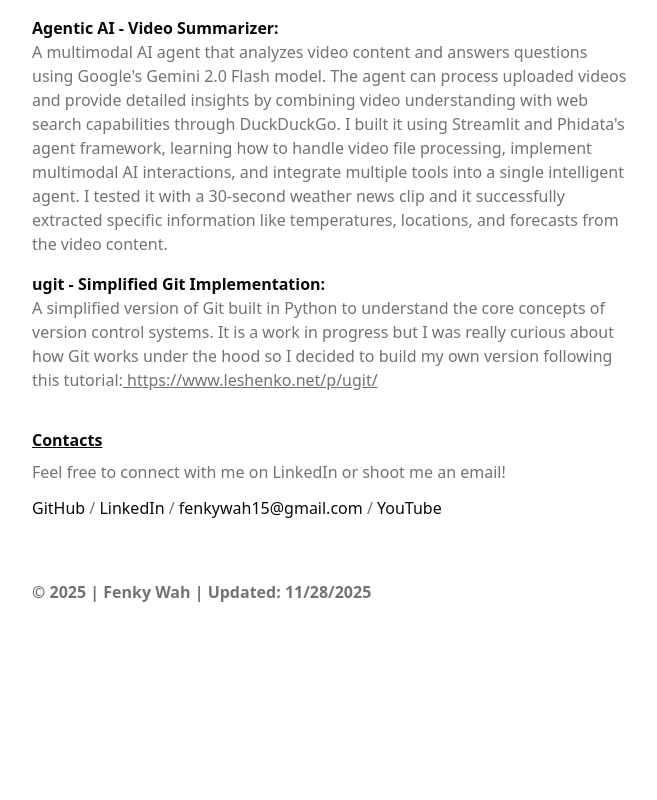
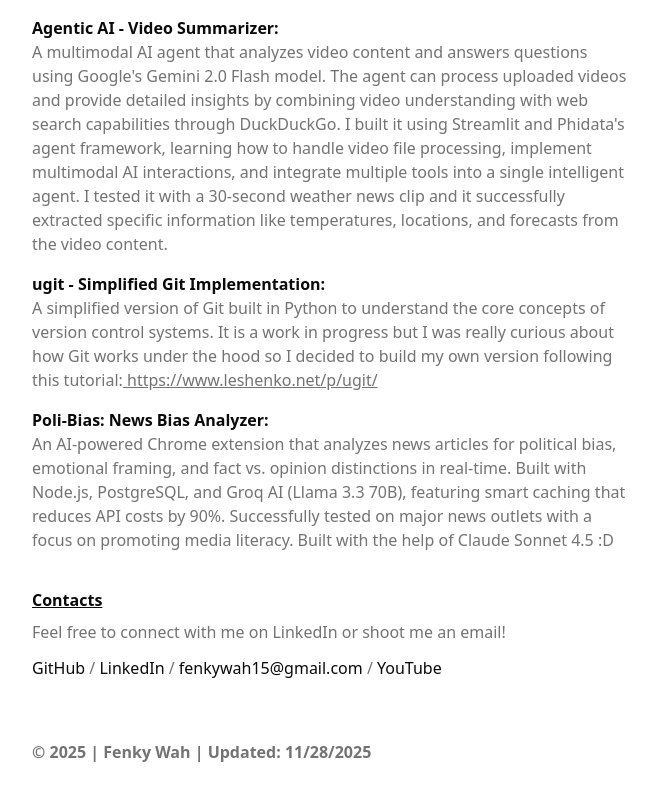
Before and after one commit to fenkur/my_portfolio, a Next.js app: page / in a window 1280 px wide. Shown: the part 1617-2417 px from the top of the page, without its empty margins (308-965 px from the left). Before the commit the page ends 2265 px from the top, so only its background shows below. Built offline with nearby package versions, Linux system fonts and the light colour scheme.

Commit message:
added new project

```diff
--- a/app/page.tsx
+++ b/app/page.tsx
@@ -115,6 +115,14 @@
               <Link href='https://www.leshenko.net/p/ugit/' className="underline hover:text-primary"> https://www.leshenko.net/p/ugit/</Link>
             </p>
 
+            <Link href='https://github.com/fenkur/poli-bias' className="hover:text-primary transition-colors">
+              <h1 className="font-semibold">Poli-Bias: News Bias Analyzer:</h1>
+            </Link>
+            <p className="text-muted-foreground">
+              An AI-powered Chrome extension that analyzes news articles for political bias, emotional framing, and fact vs. opinion distinctions in real-time. Built with Node.js, PostgreSQL, and Groq AI (Llama 3.3 70B), featuring smart caching that reduces API costs by 90%.
+              Successfully tested on major news outlets with a focus on promoting media literacy. Built with the help of Claude Sonnet 4.5 :D
+            </p>
+
           </div>
         </section>
         <Contacts />
```
